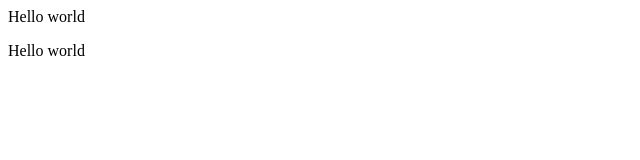
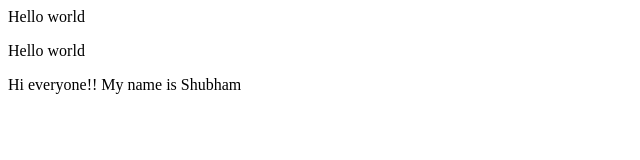
Before and after one commit to ShubhamSingh3102/analysis-count, a plain HTML site: page index.html in a window 1280 px wide. Shown: the whole page, without its empty margins (0-640 px from the left). Drawn offline with Linux system fonts and the light colour scheme.

Commit message:
Add introduction paragraph to index.html

```diff
--- a/index.html
+++ b/index.html
@@ -1,2 +1,3 @@
 <p>Hello world</p>
 <p>Hello world</p>
+<p>Hi everyone!! My name is Shubham</p>
```
